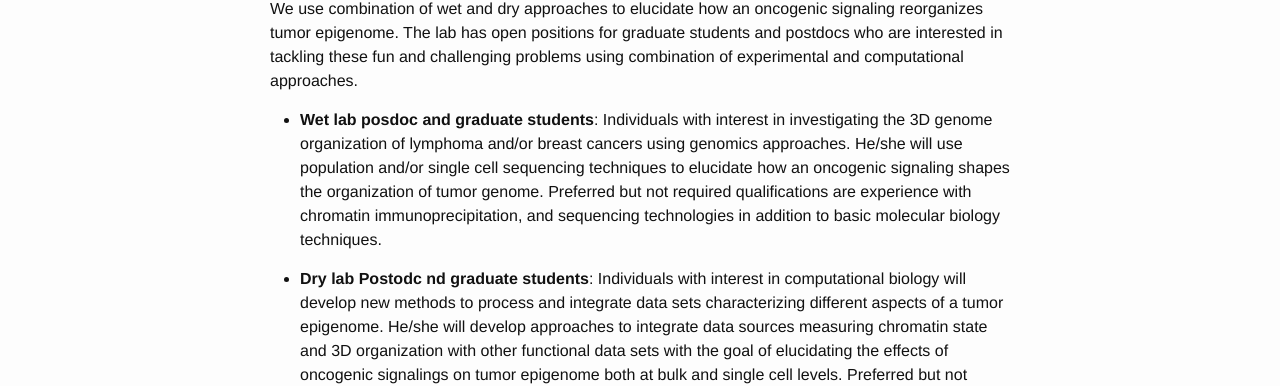
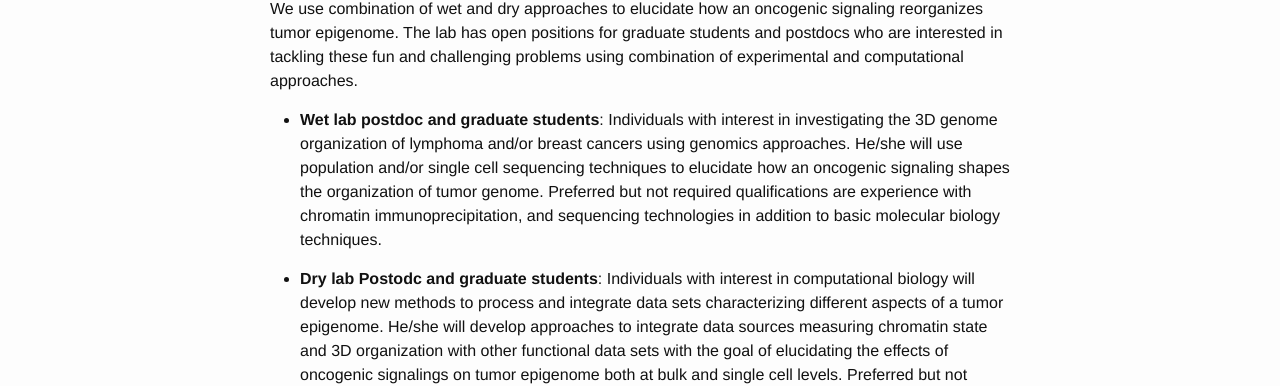
Before and after one commit to faryabib/faryabib.github.io, a Jekyll site: the page built from positions.md, in a window 1280 px wide. Shown: the part 167-553 px from the top of the page. Built offline with Jekyll 4.4.1, drawn with Linux system fonts in a browser that asks for light colours.

Commit message:
Update positions.md

```diff
--- a/positions.md
+++ b/positions.md
@@ -6,9 +6,9 @@ permalink: /positions.html
 
 We use combination of wet and dry approaches to elucidate how an oncogenic signaling reorganizes tumor epigenome. The lab has open positions for graduate students and postdocs who are interested in tackling these fun and challenging problems using combination of experimental and computational approaches.
 
-* **Wet lab posdoc and graduate students**: Individuals with interest in investigating the 3D genome organization of lymphoma and/or breast cancers using genomics approaches. He/she will use population and/or single cell sequencing techniques to elucidate how an oncogenic signaling shapes the organization of tumor genome. Preferred but not required qualifications are experience with chromatin immunoprecipitation, and sequencing technologies in addition to basic molecular biology techniques.
+* **Wet lab postdoc and graduate students**: Individuals with interest in investigating the 3D genome organization of lymphoma and/or breast cancers using genomics approaches. He/she will use population and/or single cell sequencing techniques to elucidate how an oncogenic signaling shapes the organization of tumor genome. Preferred but not required qualifications are experience with chromatin immunoprecipitation, and sequencing technologies in addition to basic molecular biology techniques.
 
-* **Dry lab Postodc nd graduate students**: Individuals with interest in computational biology will develop new methods to process and integrate data sets characterizing different aspects of a tumor epigenome. He/she will develop approaches to integrate data sources measuring chromatin state and 3D organization with other functional data sets with the goal of elucidating the effects of oncogenic signalings on tumor epigenome both at bulk and single cell levels. Preferred but not required qualifications are experience with epigenomic and genomic methods and knowledge of programming in R, Python (or C/C++), and SQL.
+* **Dry lab Postodc and graduate students**: Individuals with interest in computational biology will develop new methods to process and integrate data sets characterizing different aspects of a tumor epigenome. He/she will develop approaches to integrate data sources measuring chromatin state and 3D organization with other functional data sets with the goal of elucidating the effects of oncogenic signalings on tumor epigenome both at bulk and single cell levels. Preferred but not required qualifications are experience with epigenomic and genomic methods and knowledge of programming in R, Python (or C/C++), and SQL.
 
 Our lab is part of the [Center for Personalized Diagnostics](http://www.pennmedicine.org/personalized-diagnostics/), [Penn Institute of Biomedical Informatics](http://upibi.org/), and [Abramson Family Cancer Research Institute](http://www.afcri.upenn.edu/). These organizations provide ample opportunities for collaboration and scientific exchange with a large community of translational and basic scientists. Specifically, we closely collaborate with the members of [Pear's lab](http://pathology.med.upenn.edu/department/people/481/warren-s-pear).
 
```
